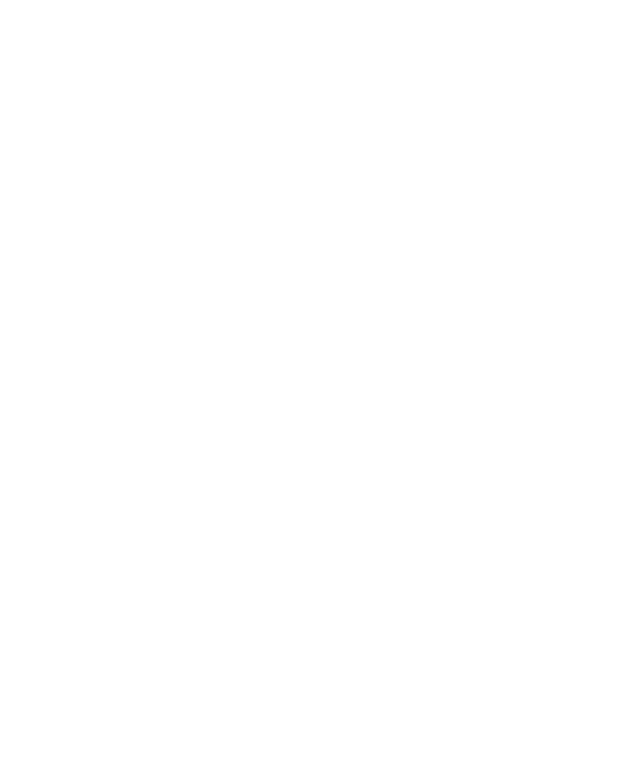
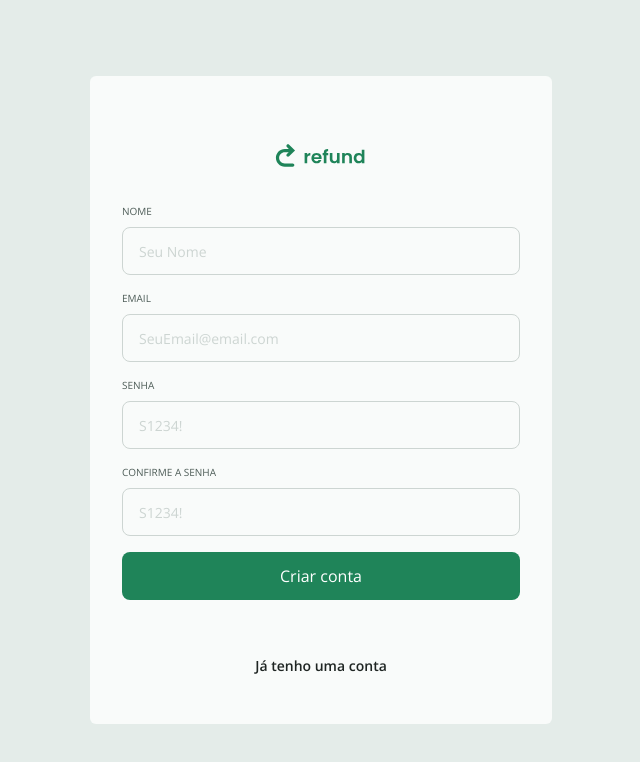
Before and after one commit to Raphael-Steimvacher/Refund_2.0, a React (Vite) app: page /SignUp in a window 1280 px wide. Before the commit this address had no page. Shown: the top 762 px of the page, without its empty margins (319-959 px from the left). Built offline with nearby package versions, Linux system fonts and the light colour scheme.

Commit message:
criando SignUp

```diff
--- a/src/components/AuthLayout.tsx
+++ b/src/components/AuthLayout.tsx
@@ -5,7 +5,7 @@
 export function AuthLayout() {
   return (
     <div className="w-screen h-screen bg-gray-400 flex flex-col justify-center items-center text-gray-100">
-      <main className="bg-gray-500 p-8 rounded-md flex flex-col items-center md:min-[462px]:">
+      <main className="bg-gray-500 p-8 rounded-md flex items-center flex-col md:min-w-[462px]">
         <img src={logoSvg} alt="Logo" className="my-8" />
 
         <Outlet />
--- /dev/null
+++ b/src/pages/SignUp.tsx
@@ -0,0 +1,62 @@
+import { useState } from "react"
+
+import { Input } from "../components/input"
+import { Button } from "../components/Button"
+
+export function SignUp() {
+  const [name, setName] = useState("")
+  const [email, setEmail] = useState("")
+  const [password, setPassword] = useState("")
+  const [passwordConfirm, setPasswordConfirm] = useState("")
+  const [isLoading, setIsLoading] = useState(false)
+
+  function onSubmit(event: React.FormEvent) {
+    event.preventDefault()
+  }
+
+  return (
+    <form onSubmit={onSubmit} className="w-full flex flex-col gap-4">
+      <Input
+        required
+        legend="Nome"
+        placeholder="Seu Nome"
+        onChange={(event) => setName(event.target.value)}
+      />
+
+      <Input
+        required
+        legend="Email"
+        type="email"
+        placeholder="SeuEmail@email.com"
+        onChange={(event) => setEmail(event.target.value)}
+      />
+
+      <Input
+        required
+        legend="Senha"
+        type="password"
+        placeholder="S1234!"
+        onChange={(event) => setPassword(event.target.value)}
+      />
+
+      <Input
+        required
+        legend="Confirme a Senha"
+        type="password"
+        placeholder="S1234!"
+        onChange={(event) => setPasswordConfirm(event.target.value)}
+      />
+
+      <Button type="submit" isLoading={isLoading}>
+        Criar conta
+      </Button>
+
+      <a
+        href="/"
+        className="text-sm font-semibold text-gray-100 mt-10 mb-4 text-center hover:text-green-800 transition ease-linear"
+      >
+        Já tenho uma conta
+      </a>
+    </form>
+  )
+}
--- a/src/routes/auth-routes.tsx
+++ b/src/routes/AuthRoutes.tsx
@@ -1,13 +1,16 @@
 import { Route, Routes } from "react-router"
 
+import { AuthLayout } from "../components/AuthLayout"
+
 import { SignIn } from "../pages/signIn"
-import { AuthLayout } from "../components/AuthLayout"
+import { SignUp } from "../pages/SignUp"
 
 export function AuthRoutes() {
   return (
     <Routes>
       <Route path="/" element={<AuthLayout />}>
         <Route path="/" element={<SignIn />} />
+        <Route path="/SignUp" element={<SignUp />} />
       </Route>
     </Routes>
   )
--- a/src/routes/index.tsx
+++ b/src/routes/index.tsx
@@ -1,6 +1,6 @@
 import { BrowserRouter } from "react-router"
 
-import { AuthRoutes } from "./auth-routes"
+import { AuthRoutes } from "./AuthRoutes"
 
 export function Routes() {
   return (
```
